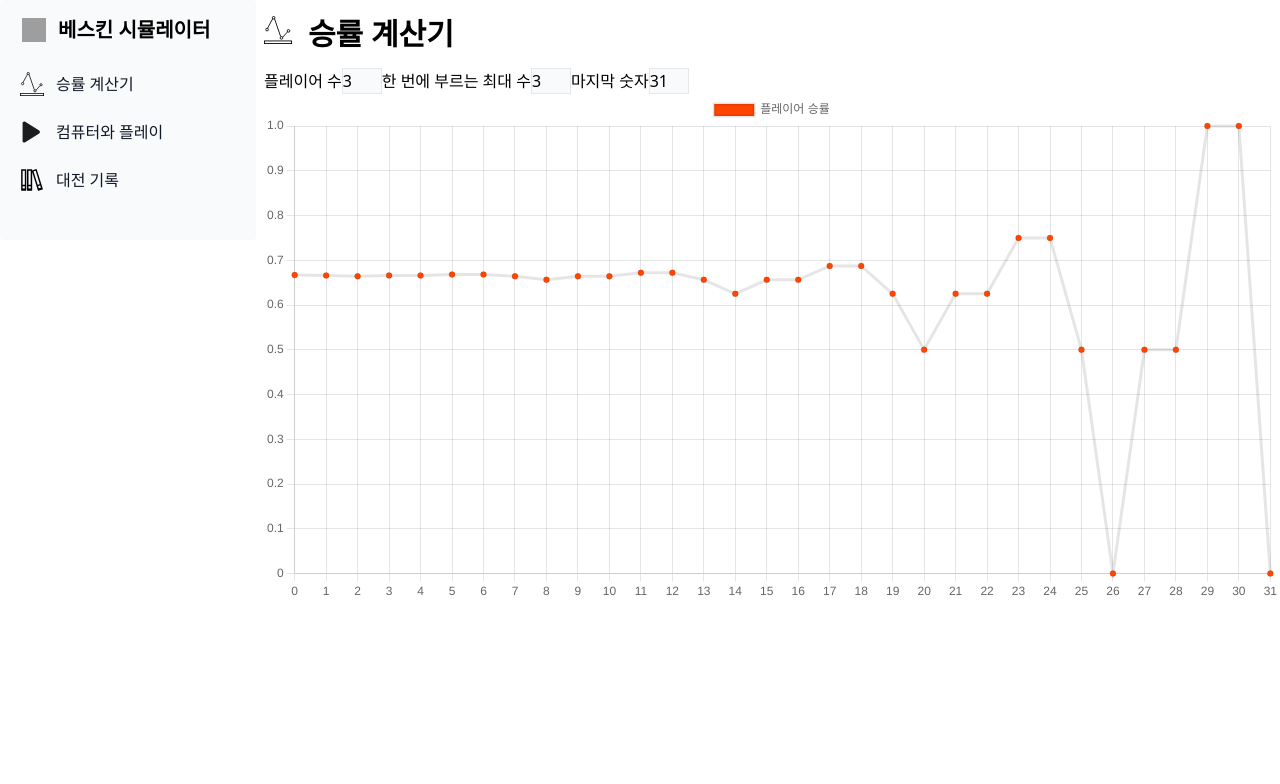
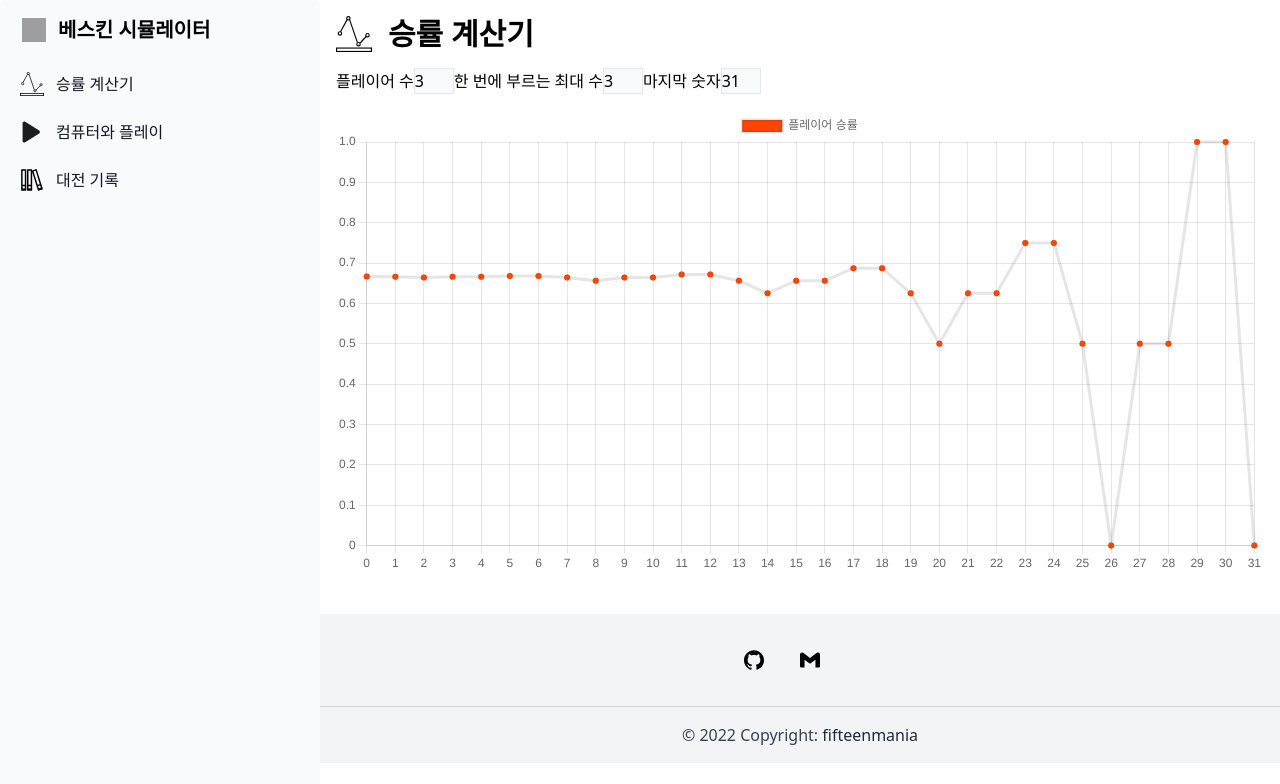
Before and after one commit to fifteenmania/baskin-client2, a React (Create React App) app: page /calculator in a window 1280 px wide. Shown: the top 784 px of the page. Built offline with nearby package versions, Linux system fonts and the light colour scheme; grey boxes are pictures that could not be loaded; the HTML template or start-up script is replaced by a standard one.

Commit message:
feat: add footer

```diff
--- a/src/calculator/CalculatorMain.tsx
+++ b/src/calculator/CalculatorMain.tsx
@@ -56,10 +56,10 @@ export default function CalculatorMain() {
   const loseProbMat = getFullLoseProbMat(gameSetting.numPlayer, gameSetting.maxCall, gameSetting.numEnd);
   const data = loseProbMatToData(loseProbMat)
   return <section>
-    <Header src={GraphIcon} alt="승률 계산기" text="승률 계산기"/>
-    <div>
+    <Header src={GraphIcon} alt="승률 계산기" text="승률 계산기" to="/calculator"/>
+    <div className=''>
       <InputPanel gameSetting={gameSetting}/>
-      <Line datasetIdKey='1' data={data} className="w-auto"/>
+      <Line datasetIdKey='1' data={data} className="mt-4 w-fit"/>
     </div>
   </section>
 }
--- a/src/component/Header.tsx
+++ b/src/component/Header.tsx
@@ -1,4 +1,5 @@
 import React from "react"
+import { Link } from "react-router-dom"
 
 export function TitleIcon({src, alt, ...props} : {src: string, alt: string}) {
   return <img src={src} alt={alt} {...props}/>
@@ -10,9 +11,11 @@ export function TitleText({children} : {children: React.ReactNode}) {
   </span>
 }
 
-export default function Header({src, alt, text} : {src: string, alt: string, text: string}) {
-  return <header className="flex mb-4 mt-4">
-    <img src={src} alt={alt} className="w-7 h-7 mr-4"/>
-    <h2 className='font-bold text-3xl dark:text-white'>{text}</h2>
+export default function Header({src, alt, text, to} : {src: string, alt: string, text: string, to: string}) {
+  return <header className="mb-4 mt-4">
+    <Link to={to} className="flex align-baseline w-fit">
+      <img src={src} alt={alt} className="w-9 h-9 mr-4"/>
+      <h2 className='font-bold text-3xl dark:text-white'>{text}</h2>
+    </Link>
   </header>
 }
--- a/src/history/HistoryMain.tsx
+++ b/src/history/HistoryMain.tsx
@@ -3,7 +3,7 @@ import HistoryIcon from '../asset/history.svg'
 import Header from '../component/Header'
 
 export default function HistoryMain() {
-  return <div>
-    <Header src={HistoryIcon} alt="대전 기록" text="대전 기록"/>
-  </div>
+  return <section>
+    <Header src={HistoryIcon} alt="대전 기록" text="대전 기록" to="/history"/>
+  </section>
 }
--- /dev/null
+++ b/src/main/Footer.tsx
@@ -0,0 +1,22 @@
+import githubIcon from '../asset/github.svg';
+import gmailIcon from '../asset/gmail.svg';
+
+function FooterIcon({href, src, alt} : {href: string, src: string, alt: string}) {
+  return <a className='mr-9 text-gray-800' href={href}>
+    <img src={src} alt={alt} className="w-5"/>
+  </a>
+}
+
+export default function Footer() {
+  return <footer className="bg-gray-100 text-center w-full mt-10 divide-y divide-gray-300">
+    <div className="w-full pt-9">
+      <div className="flex justify-center mb-9 w-full">
+        <FooterIcon src={githubIcon} alt="github" href="/#!"/>
+        <FooterIcon src={gmailIcon} alt="gmail" href="/#!"/>
+      </div>
+    </div>
+    <div className="text-gray-700 text-center p-4 w-full">
+      &copy; 2022 Copyright: <a className="text-gray-800" href="/">fifteenmania</a>
+    </div>
+  </footer>
+}
--- a/src/main/Landing.tsx
+++ b/src/main/Landing.tsx
@@ -1,5 +1,11 @@
+function LandingHeader() {
+  return <header className="mb-4 mt-4">
+    <h1 className="font-semibold text-3xl">베스킨 시뮬레이터 v2</h1>
+  </header>
+}
+
 export default function Landing() {
-  return <div>
-    랜딩 페이지입니다.
-  </div>
+  return <section>
+    <LandingHeader/>
+  </section>
 }
--- a/src/main/Main.tsx
+++ b/src/main/Main.tsx
@@ -2,6 +2,7 @@ import { Route, Routes } from "react-router-dom";
 import CalculatorMain from "../calculator/CalculatorMain";
 import HistoryMain from "../history/HistoryMain";
 import SinglePlayMain from "../singlePlay/SinglePlayMain";
+import Footer from "./Footer";
 import Landing from "./Landing";
 import SideBar from "./SideBar";
 
@@ -15,12 +16,15 @@ export function MainRouter() {
 }
 
 export default function Main() {
-  return <div className="lg:flex lg:flex-row">
-    <aside className="flex-none w-64" aria-label="Sidebar">
+  return <div className="lg:flex lg:flex-row h-screen w-screen">
+    <aside className="flex-none w-full lg:w-3/12 lg:h-screen" aria-label="Sidebar">
       <SideBar/>
     </aside>
-    <main className="flex-auto ml-2">
-      <MainRouter/>
-    </main>
+    <div className="lg:w-9/12">
+      <main className="ml-4 mr-4">
+        <MainRouter/>
+      </main>
+      <Footer/>
+    </div>
   </div>
 }
--- a/src/main/SideBar.tsx
+++ b/src/main/SideBar.tsx
@@ -25,7 +25,7 @@ export default function SideBar() {
   useEffect(() => {
     console.log(location.pathname)
   })
-  return <div className="overflow-y-auto py-4 px-3 bg-gray-50 rounded dark:bg-gray-800">
+  return <nav className="overflow-y-auto py-4 px-3 bg-gray-50 rounded dark:bg-gray-800 h-full">
     <Link to="/" className="flex items-center pl-2.5 mb-5">
       <img className="h-6 mr-3" src="https://picsum.photos/30" alt="베스킨라빈스 아이콘"/>
       <h1 className="self-center text-xl font-semibold whitespace-nowrap dark:text-white">베스킨 시뮬레이터</h1>
@@ -52,5 +52,5 @@ export default function SideBar() {
       <li className="inline-flex">
       </li>
     </ul>
-  </div>
+  </nav>
 }
--- a/src/singlePlay/SinglePlayMain.tsx
+++ b/src/singlePlay/SinglePlayMain.tsx
@@ -2,7 +2,7 @@ import Header from "../component/Header";
 import SinglePlayIcon from '../asset/singlePlay2.svg'
 
 export default function SinglePlayMain() {
-  return <div>
-    <Header src={SinglePlayIcon} alt="컴퓨터와 플레이" text="컴퓨터와 플레이"/>
-  </div>
+  return <section>
+    <Header src={SinglePlayIcon} alt="컴퓨터와 플레이" text="컴퓨터와 플레이" to="/single-play"/>
+  </section>
 }
```
Also changed, not shown: src/asset/github.svg (added), src/asset/gmail.svg (added).
